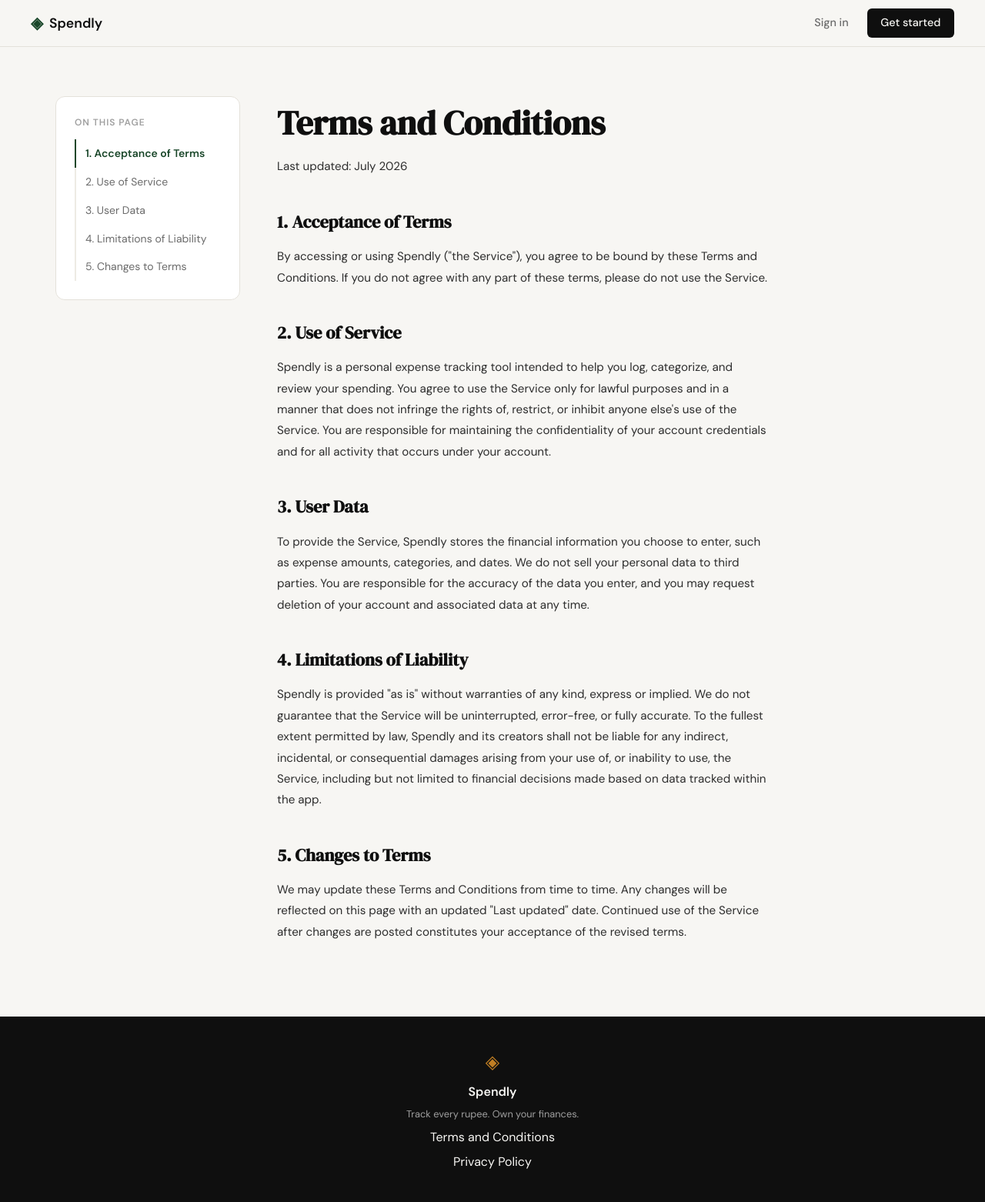
After one commit to harshitsingh0407/spendy, a Flask app: page /terms in a window 1280 px wide. The commit adds this page. Shown: the whole page at 77% size. Run offline with Flask 3, Linux system fonts and the light colour scheme.

Commit message:
add the terms condition page

```diff
--- a/app.py
+++ b/app.py
@@ -20,6 +20,11 @@ def register():
 @app.route("/login")
 def login():
     return render_template("login.html")
+
+
+@app.route("/terms")
+def terms():
+    return render_template("terms.html")
 
 
 # ------------------------------------------------------------------ #
--- a/static/css/style.css
+++ b/static/css/style.css
@@ -508,6 +508,124 @@ a { color: inherit; text-decoration: none; }
 }
 
 /* ------------------------------------------------------------------ */
+/* Legal pages (Terms, Privacy)                                        */
+/* ------------------------------------------------------------------ */
+
+.legal {
+    position: relative;
+    max-width: var(--max-width);
+    margin: 0 auto;
+    padding: 4rem 2rem 6rem;
+}
+
+.legal-layout {
+    display: grid;
+    grid-template-columns: 240px 1fr;
+    gap: 3rem;
+    align-items: start;
+}
+
+.legal-toc {
+    position: sticky;
+    top: 80px;
+    background: var(--paper-card);
+    border: 1px solid var(--border);
+    border-radius: var(--radius-md);
+    padding: 1.5rem;
+}
+
+.legal-toc-label {
+    display: block;
+    font-size: 0.75rem;
+    font-weight: 600;
+    letter-spacing: 0.08em;
+    text-transform: uppercase;
+    color: var(--ink-faint);
+    margin-bottom: 0.75rem;
+}
+
+.legal-toc-link {
+    display: block;
+    padding: 0.45rem 0 0.45rem 0.75rem;
+    border-left: 2px solid var(--border-soft);
+    font-size: 0.875rem;
+    color: var(--ink-muted);
+    transition: all 0.2s;
+}
+
+.legal-toc-link:hover { color: var(--ink); }
+
+.legal-toc-link.active {
+    color: var(--accent);
+    border-left-color: var(--accent);
+    font-weight: 600;
+}
+
+.legal-content { max-width: 640px; }
+
+.legal-title {
+    font-family: var(--font-display);
+    font-size: clamp(2rem, 4vw, 2.75rem);
+    color: var(--ink);
+    margin-bottom: 0.5rem;
+}
+
+.legal-updated {
+    font-size: 0.85rem;
+    color: var(--ink-faint);
+    margin-bottom: 2.5rem;
+}
+
+.legal-content h2 {
+    scroll-margin-top: 90px;
+    font-family: var(--font-display);
+    font-size: 1.4rem;
+    color: var(--ink);
+    margin-top: 2.5rem;
+    margin-bottom: 0.85rem;
+}
+
+.legal-content h2:first-of-type { margin-top: 0; }
+
+.legal-content p {
+    font-size: 0.95rem;
+    color: var(--ink-soft);
+    line-height: 1.8;
+}
+
+.back-to-top {
+    position: fixed;
+    right: 2rem;
+    bottom: 2rem;
+    width: 44px;
+    height: 44px;
+    border-radius: 50%;
+    background: var(--ink);
+    color: var(--paper);
+    border: none;
+    font-size: 1.1rem;
+    cursor: pointer;
+    box-shadow: 0 8px 24px rgba(0,0,0,0.18);
+    opacity: 0;
+    pointer-events: none;
+    transform: translateY(8px);
+    transition: all 0.25s ease;
+}
+
+.back-to-top.visible {
+    opacity: 1;
+    pointer-events: auto;
+    transform: translateY(0);
+}
+
+.back-to-top:hover { background: var(--accent); }
+
+@media (max-width: 800px) {
+    .legal-layout { grid-template-columns: 1fr; }
+    .legal-toc { position: static; }
+}
+
+/* ------------------------------------------------------------------ */
 /* Responsive                                                          */
 /* ------------------------------------------------------------------ */
 
--- a/templates/base.html
+++ b/templates/base.html
@@ -34,7 +34,7 @@
             <span class="brand-icon">◈</span>
             <span class="footer-name">Spendly</span>
             <p class="footer-copy">Track every rupee. Own your finances.</p>
-            <a href="#">Terms and Conditions</a>
+            <a href="{{ url_for('terms') }}">Terms and Conditions</a>
             <a href="#">Privacy Policy</a>
         </div>
     </footer>
--- /dev/null
+++ b/templates/terms.html
@@ -0,0 +1,99 @@
+{% extends "base.html" %}
+
+{% block title %}Terms and Conditions — Spendly{% endblock %}
+
+{% block content %}
+
+<section class="legal">
+    <div class="legal-layout">
+        <aside class="legal-toc">
+            <span class="legal-toc-label">On this page</span>
+            <nav>
+                <a href="#acceptance" class="legal-toc-link">1. Acceptance of Terms</a>
+                <a href="#use-of-service" class="legal-toc-link">2. Use of Service</a>
+                <a href="#user-data" class="legal-toc-link">3. User Data</a>
+                <a href="#liability" class="legal-toc-link">4. Limitations of Liability</a>
+                <a href="#changes" class="legal-toc-link">5. Changes to Terms</a>
+            </nav>
+        </aside>
+
+        <div class="legal-content">
+            <h1 class="legal-title">Terms and Conditions</h1>
+            <p class="legal-updated">Last updated: July 2026</p>
+
+            <h2 id="acceptance">1. Acceptance of Terms</h2>
+            <p>
+                By accessing or using Spendly ("the Service"), you agree to be bound by these
+                Terms and Conditions. If you do not agree with any part of these terms, please
+                do not use the Service.
+            </p>
+
+            <h2 id="use-of-service">2. Use of Service</h2>
+            <p>
+                Spendly is a personal expense tracking tool intended to help you log, categorize,
+                and review your spending. You agree to use the Service only for lawful purposes and
+                in a manner that does not infringe the rights of, restrict, or inhibit anyone else's
+                use of the Service. You are responsible for maintaining the confidentiality of your
+                account credentials and for all activity that occurs under your account.
+            </p>
+
+            <h2 id="user-data">3. User Data</h2>
+            <p>
+                To provide the Service, Spendly stores the financial information you choose to enter,
+                such as expense amounts, categories, and dates. We do not sell your personal data to
+                third parties. You are responsible for the accuracy of the data you enter, and you may
+                request deletion of your account and associated data at any time.
+            </p>
+
+            <h2 id="liability">4. Limitations of Liability</h2>
+            <p>
+                Spendly is provided "as is" without warranties of any kind, express or implied. We do
+                not guarantee that the Service will be uninterrupted, error-free, or fully accurate.
+                To the fullest extent permitted by law, Spendly and its creators shall not be liable
+                for any indirect, incidental, or consequential damages arising from your use of, or
+                inability to use, the Service, including but not limited to financial decisions made
+                based on data tracked within the app.
+            </p>
+
+            <h2 id="changes">5. Changes to Terms</h2>
+            <p>
+                We may update these Terms and Conditions from time to time. Any changes will be
+                reflected on this page with an updated "Last updated" date. Continued use of the
+                Service after changes are posted constitutes your acceptance of the revised terms.
+            </p>
+        </div>
+    </div>
+
+    <button type="button" class="back-to-top" id="backToTop" aria-label="Back to top">↑</button>
+</section>
+
+{% endblock %}
+
+{% block scripts %}
+<script>
+    (function () {
+        const links = document.querySelectorAll('.legal-toc-link');
+        const sections = Array.from(links).map(link => document.querySelector(link.getAttribute('href')));
+
+        const observer = new IntersectionObserver((entries) => {
+            entries.forEach(entry => {
+                const link = document.querySelector(`.legal-toc-link[href="#${entry.target.id}"]`);
+                if (entry.isIntersecting) {
+                    links.forEach(l => l.classList.remove('active'));
+                    link.classList.add('active');
+                }
+            });
+        }, { rootMargin: '-20% 0px -70% 0px' });
+
+        sections.forEach(section => { if (section) observer.observe(section); });
+
+        const backToTop = document.getElementById('backToTop');
+        window.addEventListener('scroll', () => {
+            backToTop.classList.toggle('visible', window.scrollY > 400);
+        });
+        backToTop.addEventListener('click', () => {
+            window.scrollTo({ top: 0, behavior: 'smooth' });
+        });
+    })();
+</script>
+{% endblock %}
```
